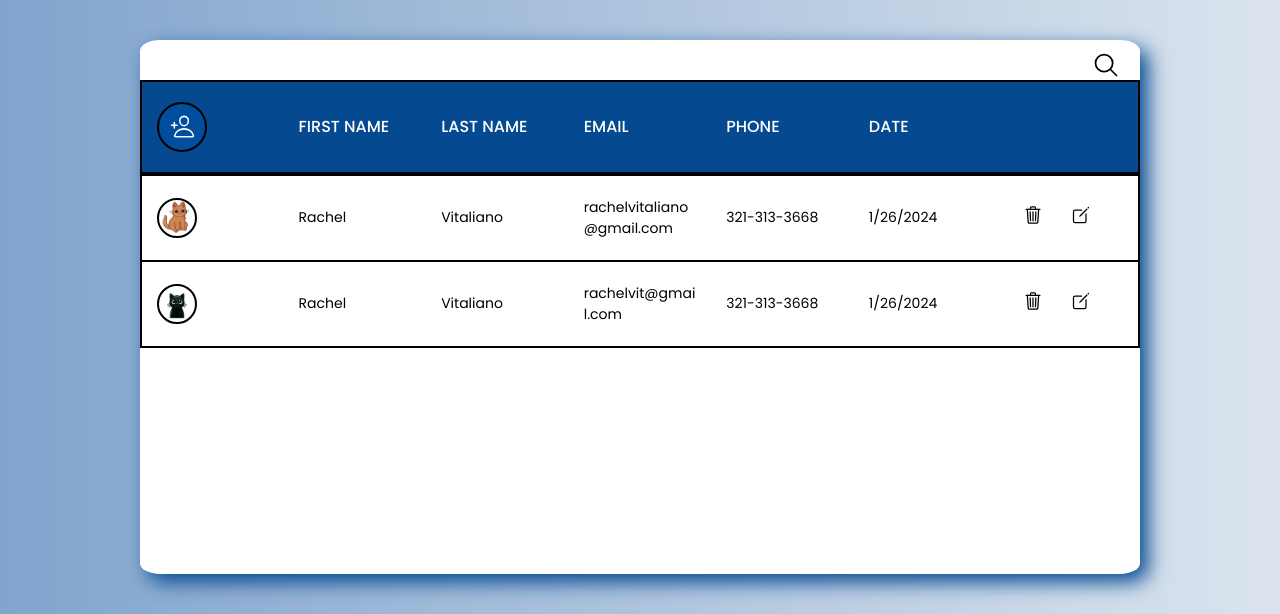
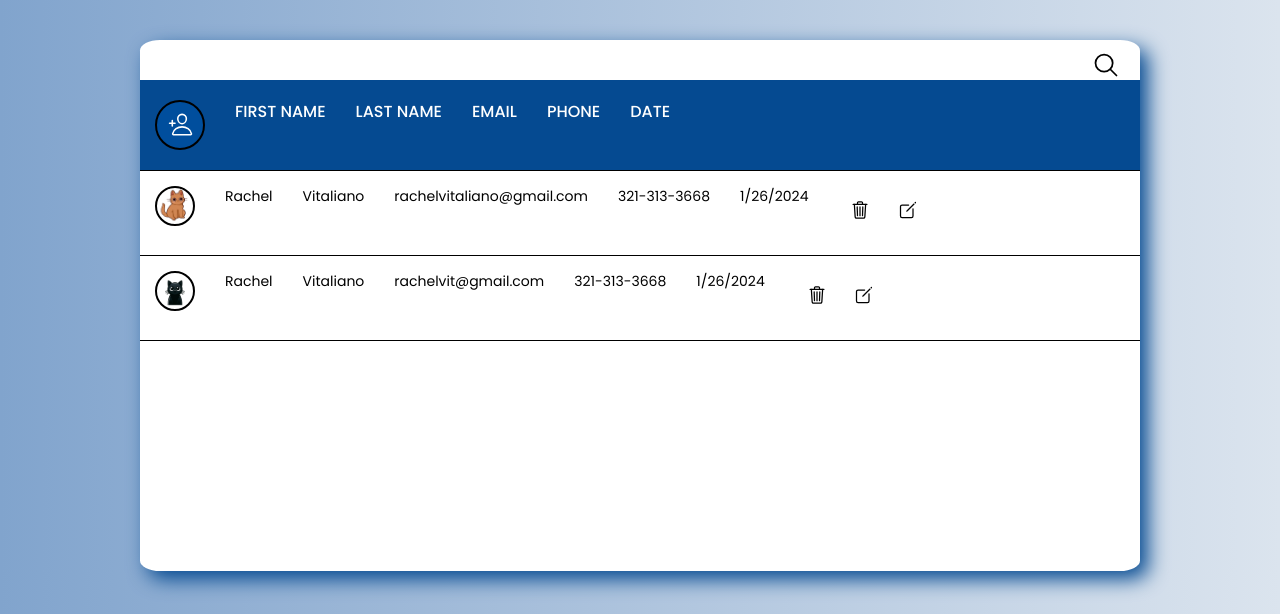
Before and after one commit to parkerblume/PurrfectContacts, a PHP site: page /contacts.html in a window 1280 px wide. Shown: the part 66-680 px from the top of the page. Run offline with PHP 8.4, Linux system fonts and the light colour scheme; lists and menus that the app fills with data are empty.

Commit message:
update css

```diff
--- a/contacts.html
+++ b/contacts.html
@@ -36,7 +36,7 @@
 					<tr>
 						<div>
 							<th><div>
-								<button class ="add_new test" onclick="showTable()"><ion-icon name="person-add-outline"></ion-icon></button></button>
+								<button class ="add_new" onclick="showTable()"><ion-icon name="person-add-outline"></ion-icon></button></button>
 							</div></th>
 							<th>First name</th>
 							<th>Last name</th>
@@ -73,6 +73,7 @@
 						<button class = "table_button"onclick="delete_row()"> <ion-icon name="create-outline"></ion-icon></button></button></td>
 				</tr>
 					<tr id="addRow">
+					<form action="">
 					  <td></td>
 					  <td><input type="text" id="contactTextFirst" placeholder="First Name" required></td>
 					  <td><input type="text" id="contactTextLast" placeholder="Last Name" required></td>
@@ -82,6 +83,7 @@
 						pattern="^[(]?[0-9]{3}[)]?[-\s\.]?[0-9]{3}[-\s\.]?[0-9]{4}$"></td>
 					  <td></td>
 					  <td>	<button type="button" class="check" onclick="addContact();"><ion-icon name="checkmark-outline"></ion-icon></button>
+					  </form>
 					</tr>
 				</tbody>
 			</table>
--- a/css/contacts.css
+++ b/css/contacts.css
@@ -46,7 +46,8 @@
   }
 
   tr{
-    border: 2px solid black !important;
+    border-bottom: 1px solid black !important;
+    display: flex;
   }
 
   th{
@@ -89,7 +90,6 @@
 .add_new{
   position: relative;
   display: flex;
-  margin-right: 1100px;
   height: 50px;
   width: 50px;
   border-radius: 100%;
@@ -99,6 +99,7 @@
   font-size: 25px;
   color: white;
   border: 2px solid black;
+  padding:0 !important;
 }
 
 #addRow{
@@ -116,12 +117,6 @@
 .check:hover, .table_button:hover{
   color: white;
   font-size: 26px;
-}
-
-.test {
-  padding:0 !important;
-  justify-content: center;
-  margin:0;
 }
 
 .add_new:hover{
```
